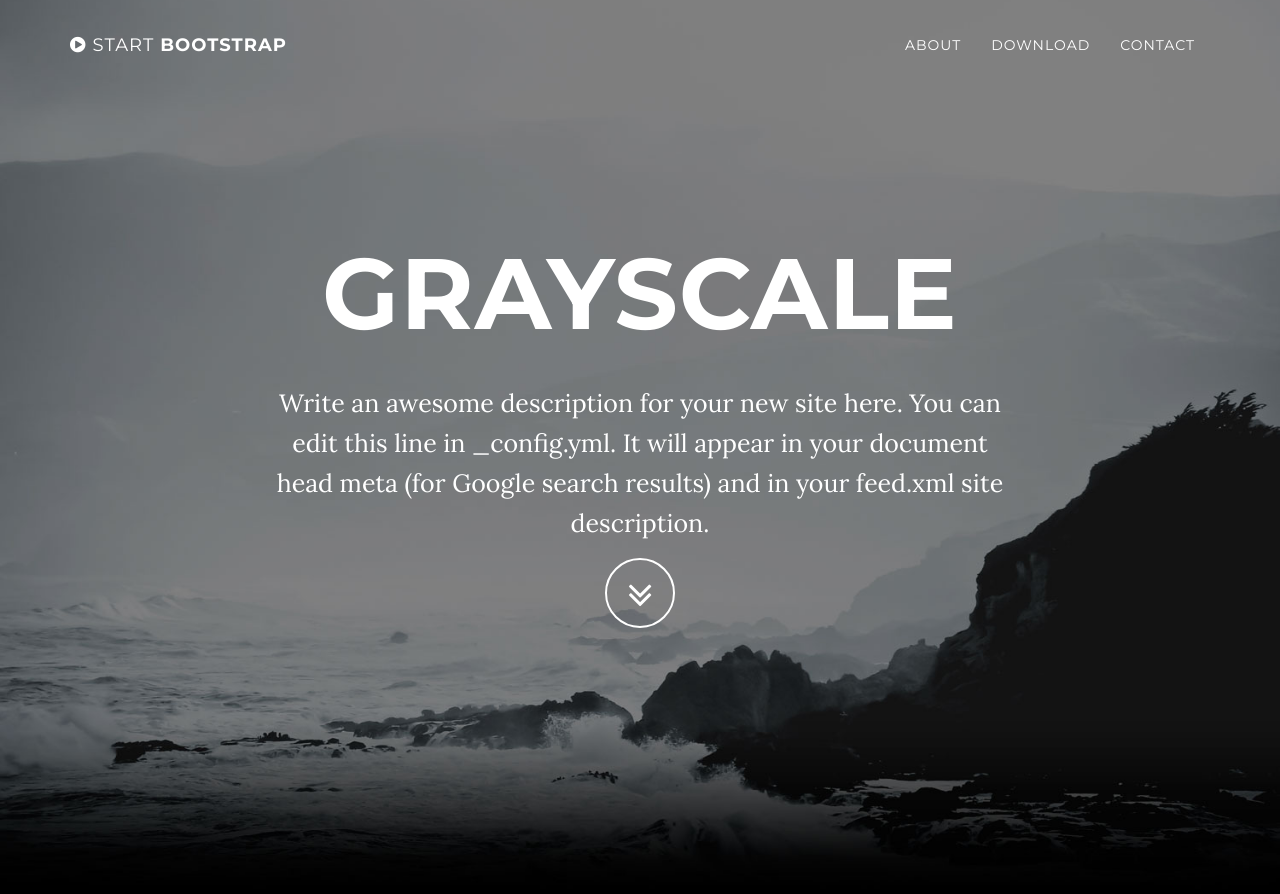
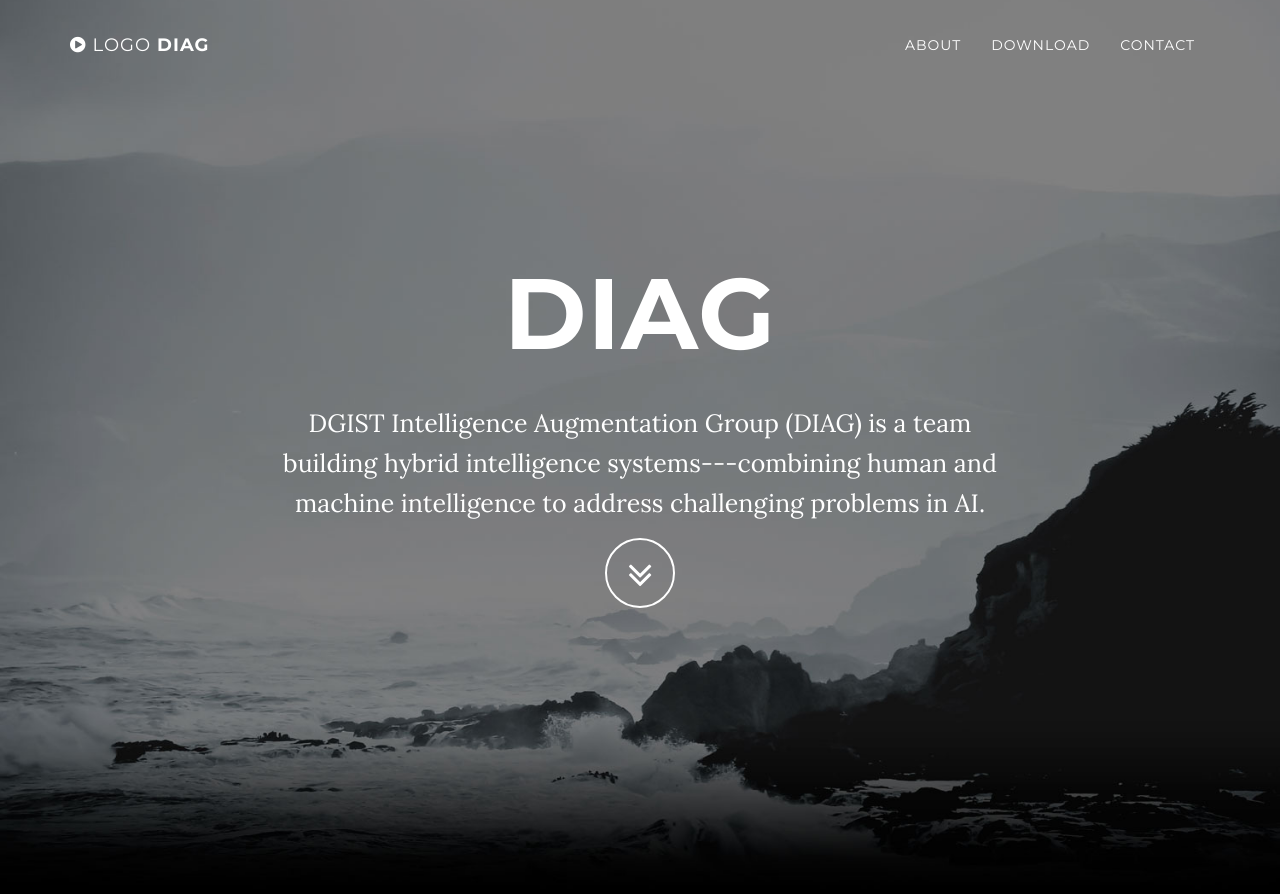
Before and after one commit to raflereak/diag-dgist.github.io, a Jekyll site: the page built from index.html, in a window 1280 px wide and 900 px high. Shown: the top 894 px of the window. Built offline with Jekyll 4.4.1, drawn with Linux system fonts in a browser that asks for light colours; some of the changed text lies outside the part shown.

Commit message:
edited _config.yml

```diff
--- a/_config.yml
+++ b/_config.yml
@@ -1,8 +1,8 @@
 # Site settings
-title: Grayscale
-email: your-email@domain.com
-url: https://example.github.io
-description: "Write an awesome description for your new site here. You can edit this line in _config.yml. It will appear in your document head meta (for Google search results) and in your feed.xml site description."
+title: DIAG
+email: jyskwon@kaist.ac.kr
+url: https://diag.kr
+description: "DGIST Intelligence Augmentation Group (DIAG) is a team building hybrid intelligence systems---combining human and machine intelligence to address challenging problems in AI."
 
 # Color settings (hex-codes without the leading hash-tag)
 color:
--- a/_includes/nav.html
+++ b/_includes/nav.html
@@ -6,7 +6,7 @@
                     <i class="fa fa-bars"></i>
                 </button>
                 <a class="navbar-brand page-scroll" href="#page-top">
-                    <i class="fa fa-play-circle"></i>  <span class="light">Start</span> Bootstrap
+                    <i class="fa fa-play-circle"></i>  <span class="light">LOGO</span> DIAG
                 </a>
             </div>
 
```
